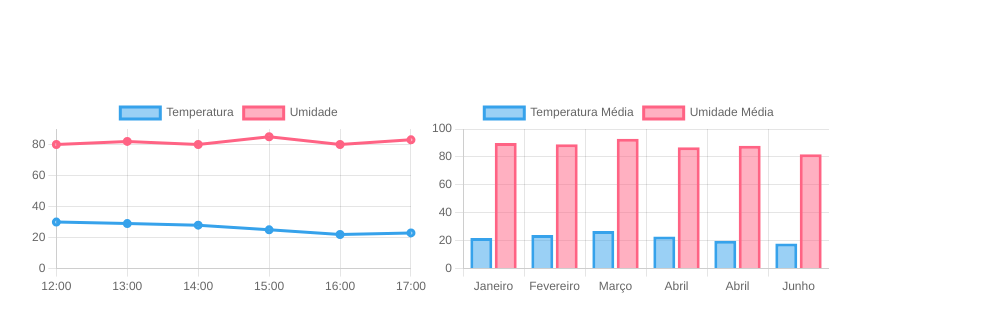
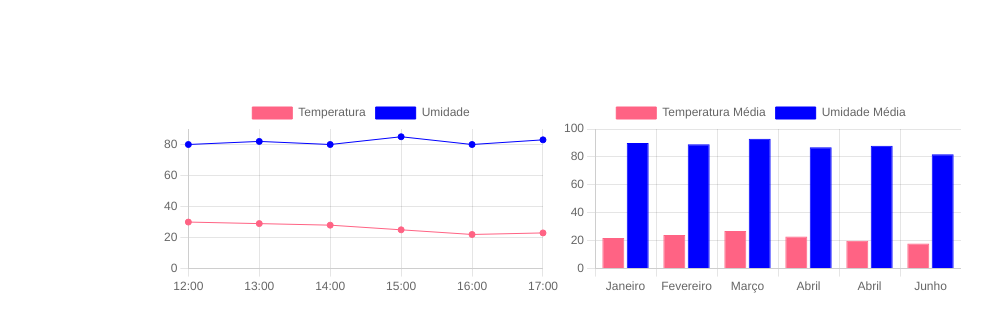
Before and after one commit to orodrigoapolo/atividade-chart.js, a plain HTML site: page index.html in a window 1280 px wide. Shown: the part 61-392 px from the top of the page, without its empty margins (79-1071 px from the left). Drawn offline with nearby package versions, Linux system fonts and the light colour scheme.

Commit message:
trocado a cor

```diff
--- a/index.html
+++ b/index.html
@@ -13,6 +13,7 @@
     .container{
         display: flex;
         margin: 100px;
+        justify-content: center;
     }
     .grafico{
         width: 50vh;
@@ -45,13 +46,17 @@
             labels: ['12:00', '13:00', '14:00', '15:00', '16:00', '17:00'],
             datasets: [{
                 label: 'Temperatura',
+                backgroundColor: 'rgb(255, 99, 132)',
+                borderColor: 'rgb(255, 99, 132)',
                 data: [30, 29, 28, 25, 22, 23],
-                borderWidth: 3
+                borderWidth: 1
             },
             {
                 label: 'Umidade',
                 data: [80, 82, 80, 85, 80, 83],
-                borderWidth: 3
+                backgroundColor: 'rgb(0, 0, 255)',
+                borderColor: 'rgb(0, 0, 255)',
+                borderWidth: 1
             }]
         },
         options: {
@@ -70,12 +75,16 @@
             datasets: [{
                 label: 'Temperatura Média',
                 data: [22, 24, 27, 23, 20, 18],
-                borderWidth: 3
+                backgroundColor: 'rgb(255, 99, 132)',
+                borderColor: 'rgb(255, 99, 132)',
+                borderWidth: 1
             },
             {
                 label: 'Umidade Média',
                 data: [90, 89, 93, 87, 88, 82],
-                borderWidth: 3
+                backgroundColor: 'rgb(0, 0, 255)',
+                borderColor: 'rgb(0, 0, 255)',
+                borderWidth: 1
             }]
         },
         options: {
```
